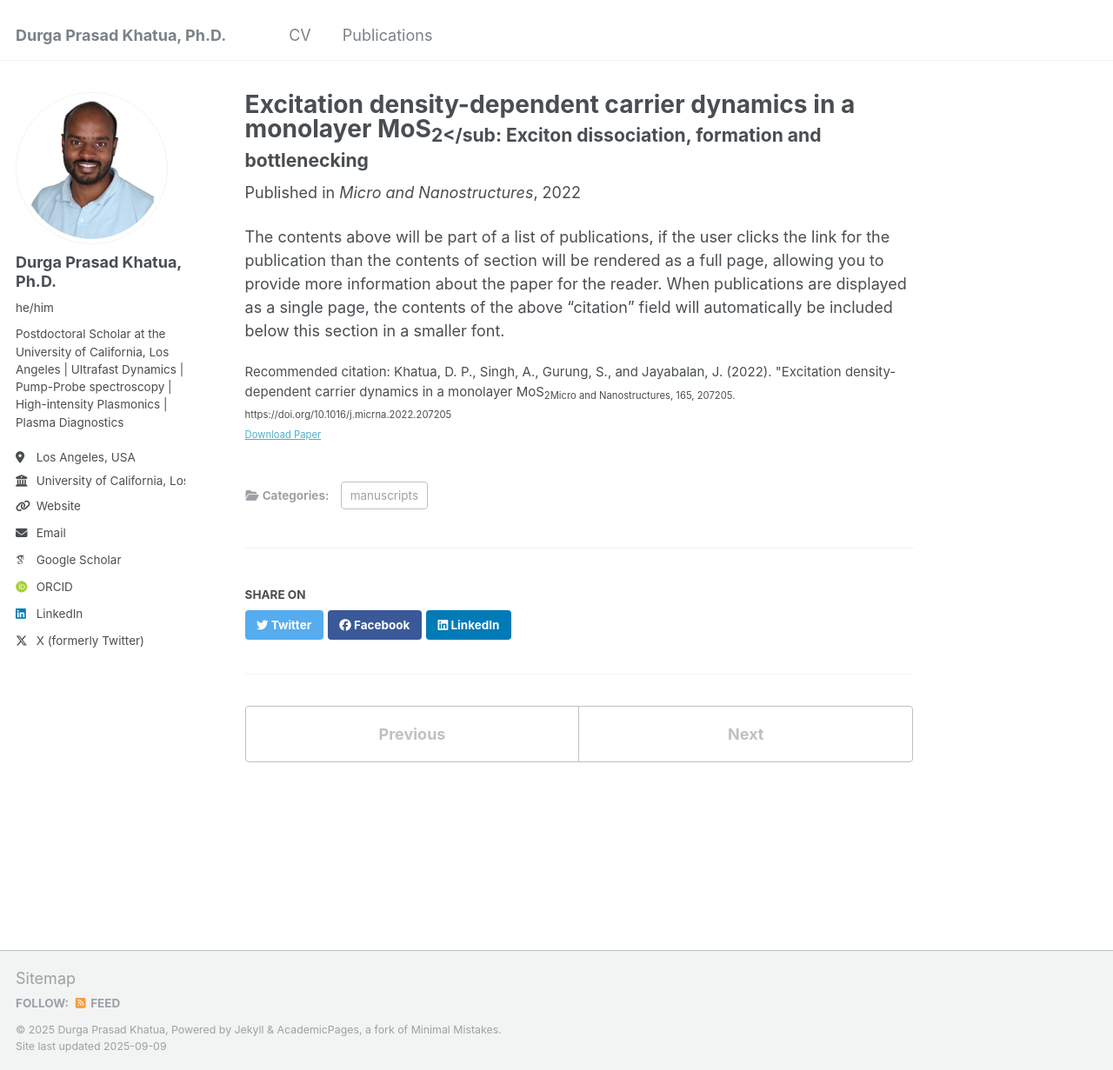
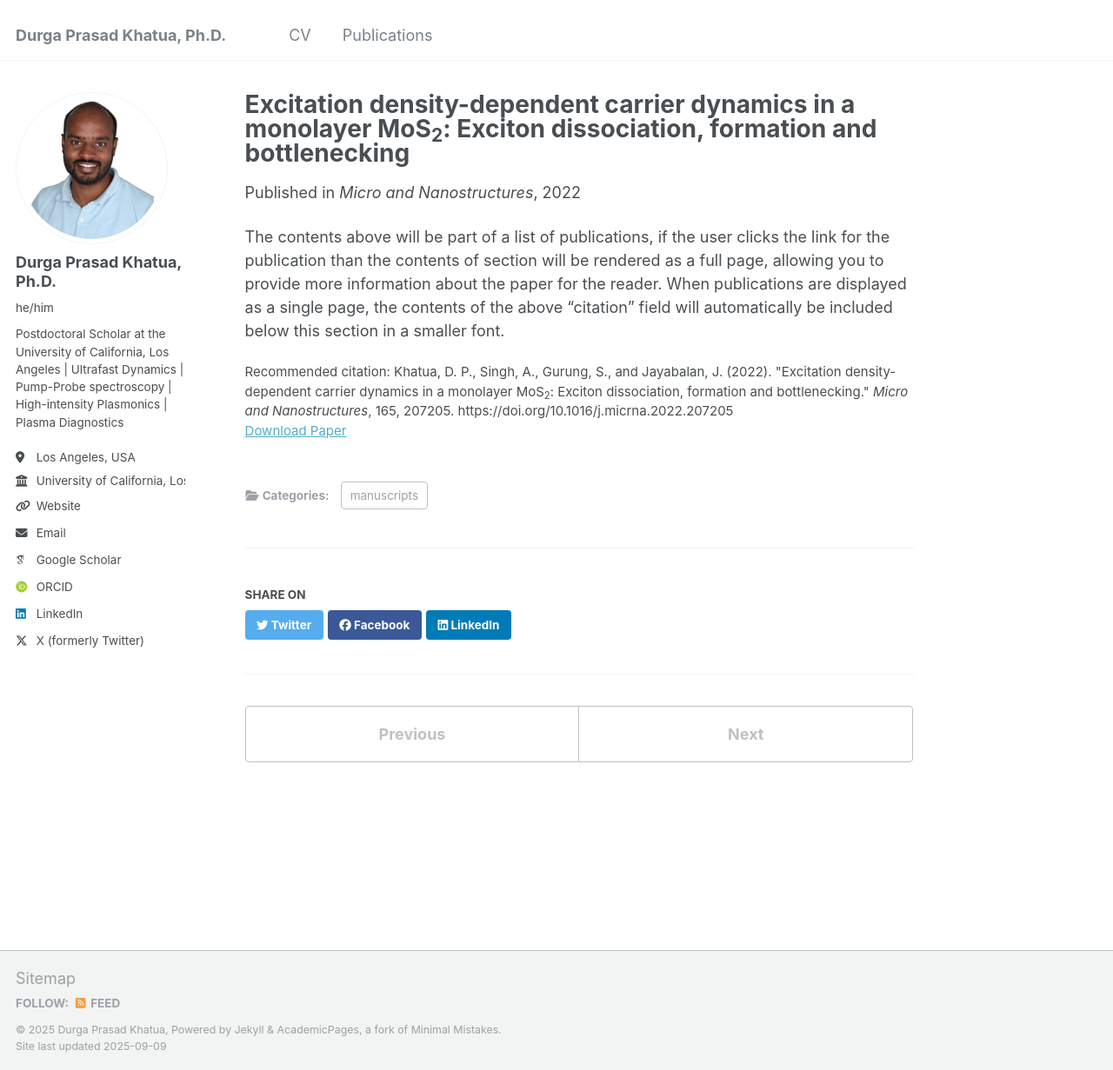
Before and after one commit to Khatua03/DurgaPrasadKhatua.github.io, a Jekyll site: the page built from _publications/2010-10-01-paper-title-number-2.md, in a window 1280 px wide and 1231 px high. Shown: the whole window at 87% size. Built offline with Jekyll 4.4.1, drawn with Linux system fonts in a browser that asks for light colours; some web fonts are replaced.

Commit message:
Update 2010-10-01-paper-title-number-2.md

```diff
--- a/_publications/2010-10-01-paper-title-number-2.md
+++ b/_publications/2010-10-01-paper-title-number-2.md
@@ -1,13 +1,13 @@
 ---
-title: "Excitation density-dependent carrier dynamics in a monolayer MoS<sub>2</sub: Exciton dissociation, formation and bottlenecking"
+title: "Excitation density-dependent carrier dynamics in a monolayer MoS<sub>2</sub>: Exciton dissociation, formation and bottlenecking"
 collection: publications
 category: manuscripts
 permalink: /publication/2022-mos2-exciton-dynamics
-excerpt: "This study explores transient carrier dynamics in monolayer MoS<sub>2</sub at high excitation densities, a regime important for applications in lasers, optical parametric amplifiers, and high-power detectors. The optical response shows that carriers, excited directly to the A-exciton state, undergo exciton dissociation and hot-carrier generation, followed by exciton formation on the picosecond timescale. At elevated fluences, excitons display longer lifetimes, indicating a bottlenecking process. These fluence-dependent relaxation pathways are crucial for optimizing MoS2-based optoelectronic devices."
+excerpt: "This study explores transient carrier dynamics in monolayer MoS<sub>2</sub> at high excitation densities, a regime important for applications in lasers, optical parametric amplifiers, and high-power detectors. The optical response shows that carriers, excited directly to the A-exciton state, undergo exciton dissociation and hot-carrier generation, followed by exciton formation on the picosecond timescale. At elevated fluences, excitons display longer lifetimes, indicating a bottlenecking process. These fluence-dependent relaxation pathways are crucial for optimizing MoS<sub>2</sub>-based optoelectronic devices."
 date: 2022-08-01
 venue: "Micro and Nanostructures"
 paperurl: "https://doi.org/10.1016/j.micrna.2022.207205"
-citation: 'Khatua, D. P., Singh, A., Gurung, S., and Jayabalan, J. (2022). "Excitation density-dependent carrier dynamics in a monolayer MoS<sub>2</sub: Exciton dissociation, formation and bottlenecking." <i>Micro and Nanostructures</i>, 165, 207205. https://doi.org/10.1016/j.micrna.2022.207205'
+citation: 'Khatua, D. P., Singh, A., Gurung, S., and Jayabalan, J. (2022). "Excitation density-dependent carrier dynamics in a monolayer MoS<sub>2</sub>: Exciton dissociation, formation and bottlenecking." <i>Micro and Nanostructures</i>, 165, 207205. https://doi.org/10.1016/j.micrna.2022.207205'
 ---
 
 The contents above will be part of a list of publications, if the user clicks the link for the publication than the contents of section will be rendered as a full page, allowing you to provide more information about the paper for the reader. When publications are displayed as a single page, the contents of the above "citation" field will automatically be included below this section in a smaller font.
```
